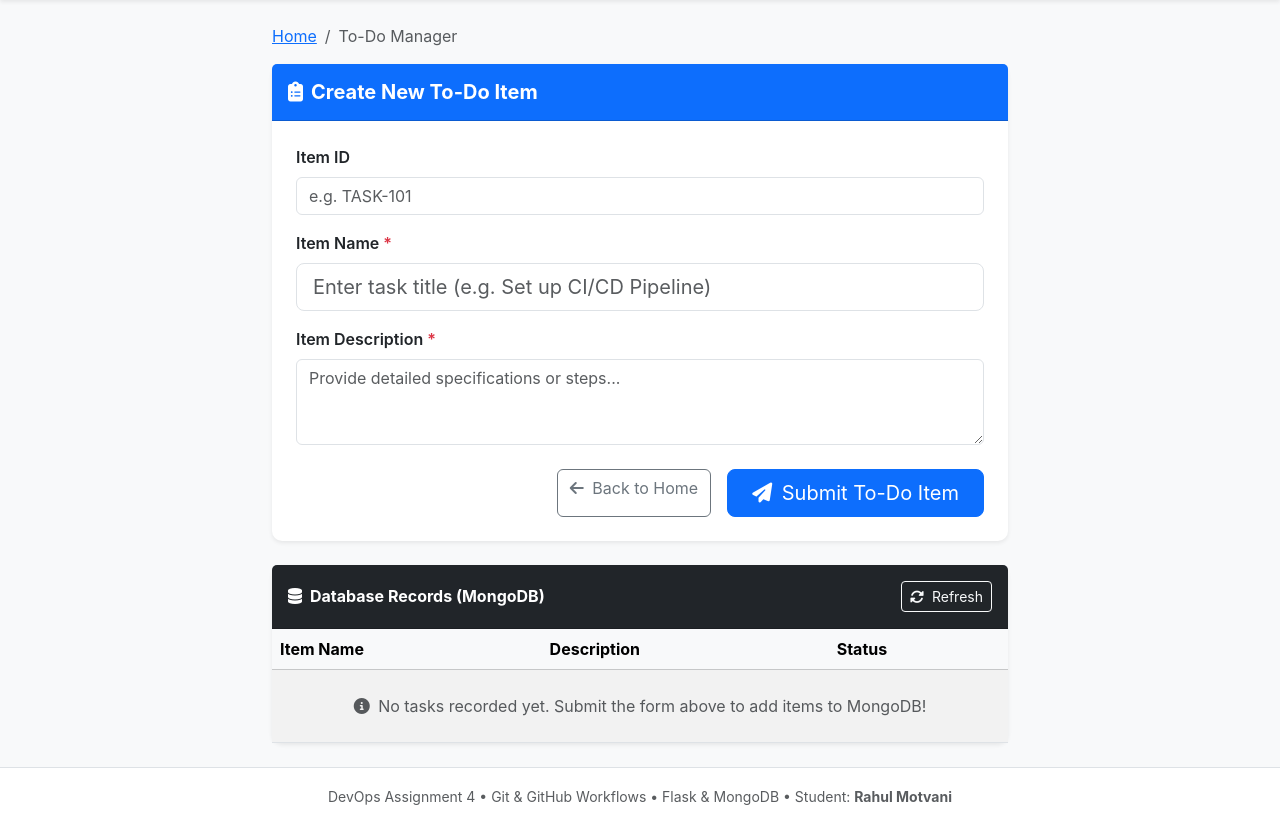
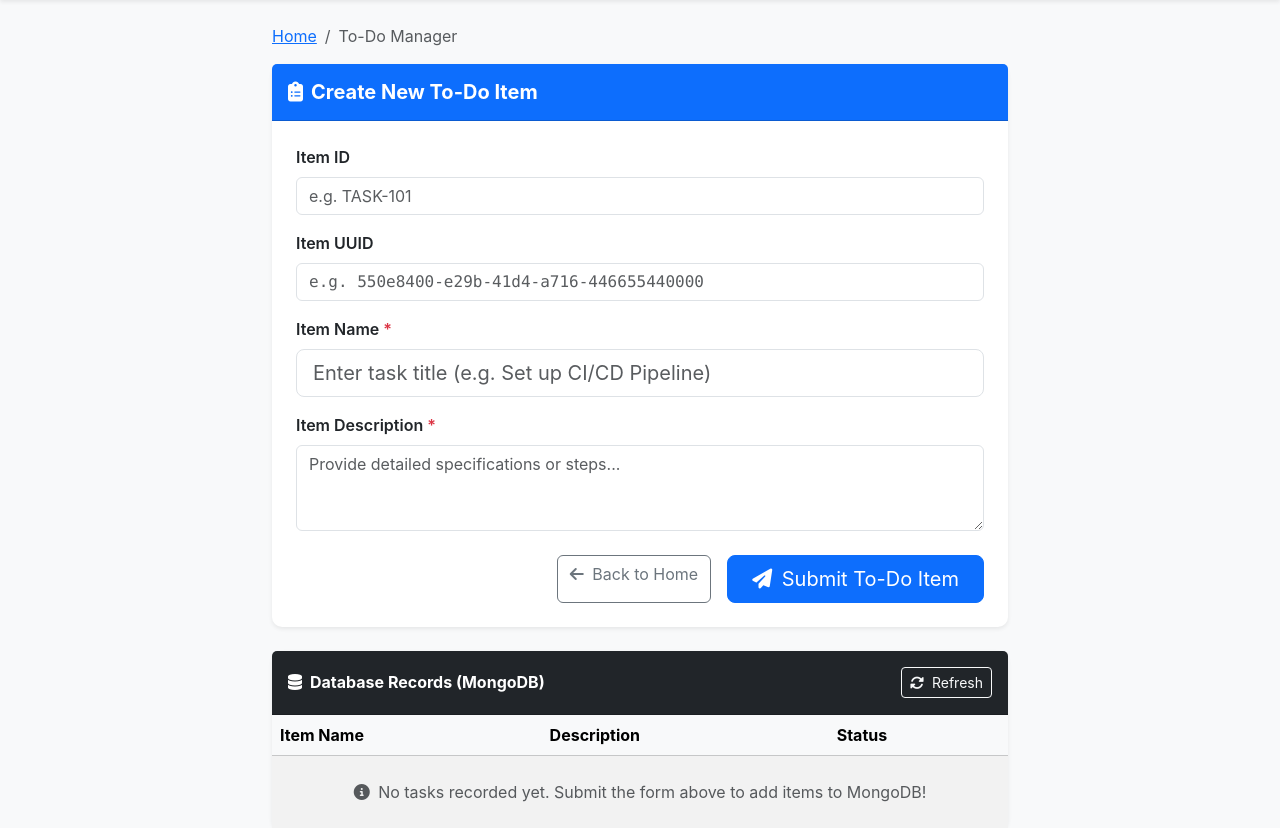
Before and after one commit to rahulmotvani0-sketch/Git_and_GitHub_Assignment, a Flask app: page /todo in a window 1280 px wide. Shown: the part 56-884 px from the top of the page. Before the commit the page ends 861 px from the top, so only its background shows below. Run offline with Flask 3, Linux system fonts and the light colour scheme; data that the repository does not hold is empty.

Commit message:
feat(todo): add Item UUID field to To-Do form

```diff
--- a/templates/todo.html
+++ b/templates/todo.html
@@ -29,6 +29,13 @@
                             Item ID
                         </label>
                         <input type="text" class="form-control" id="itemId" name="itemId" placeholder="e.g. TASK-101">
+                    </div>
+
+                    <div class="mb-3">
+                        <label for="itemUuid" class="form-label fw-semibold">
+                            Item UUID
+                        </label>
+                        <input type="text" class="form-control font-monospace" id="itemUuid" name="itemUuid" placeholder="e.g. 550e8400-e29b-41d4-a716-446655440000">
                     </div>
 
                     <div class="mb-3">
```
